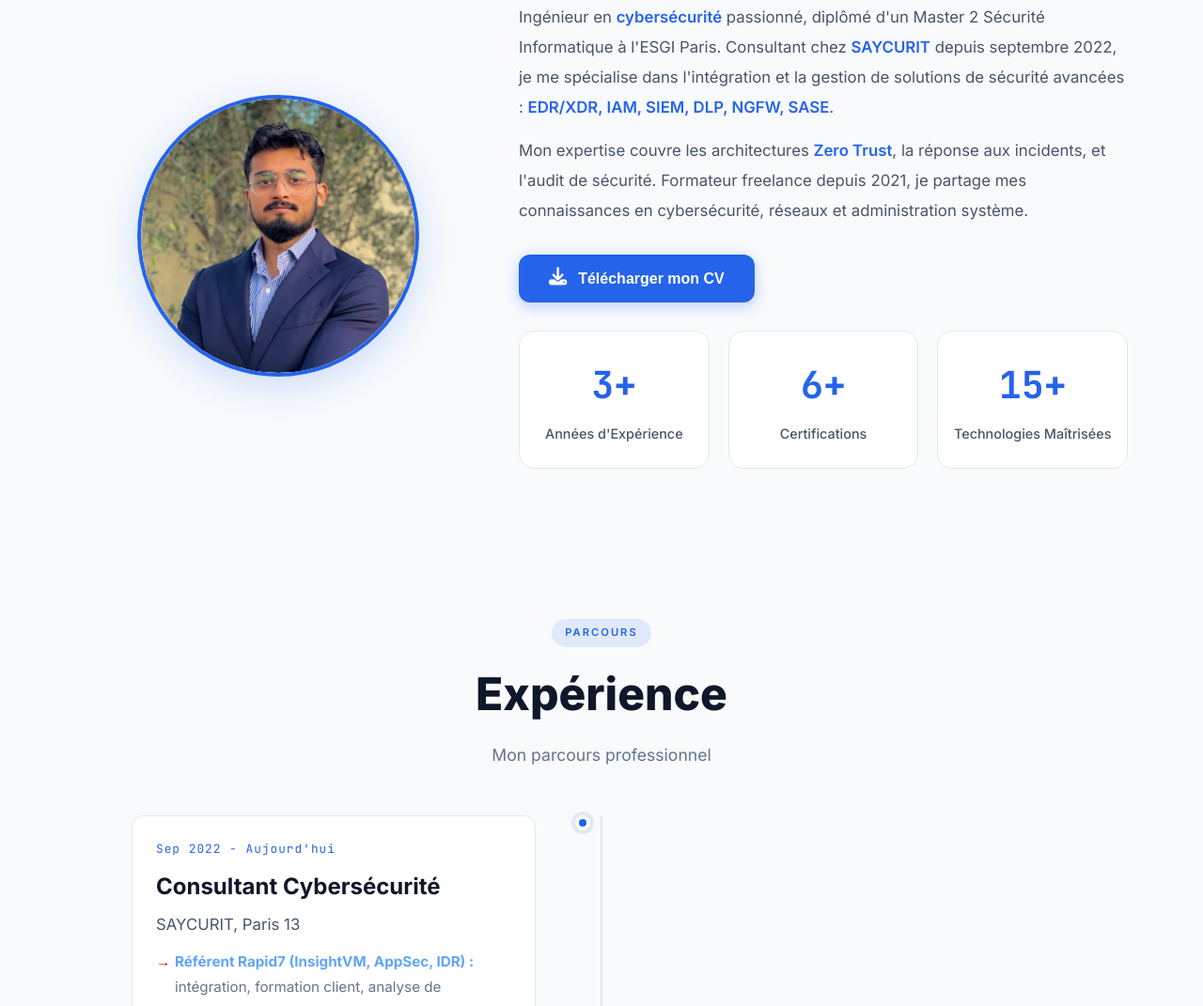
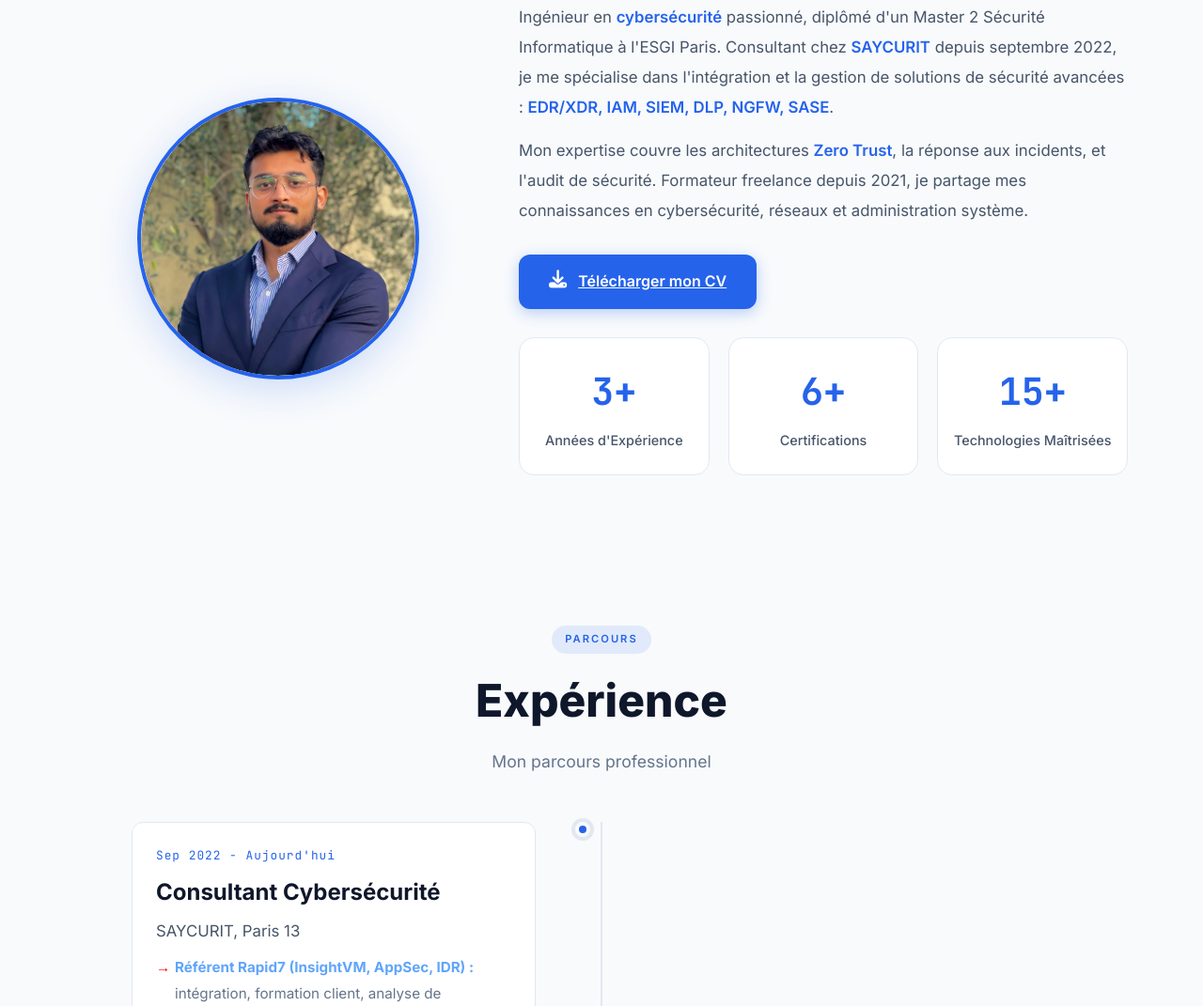
Before and after one commit to VD17/Site_vde, a plain HTML site: page index.html in a window 1280 px wide. Shown: the part 1086-2157 px from the top of the page at 94% size. Drawn offline with Linux system fonts and the light colour scheme.

Commit message:
Update index.html

```diff
--- a/index.html
+++ b/index.html
@@ -1841,13 +1841,21 @@
                     Formateur freelance depuis 2021, je partage mes connaissances en cybersécurité, réseaux et administration système.
                 </p>
 
-                <!-- Bouton téléchargement CV -->
+                <!-- Bouton téléchargement CV
                 <div class="cv-download-container">
                     <button class="cv-download-btn" id="cvDownloadBtn" onclick="downloadCV()">
                         <i class="fas fa-download"></i>
                         <span data-fr="Télécharger mon CV" data-en="Download my Resume">Télécharger mon CV</span>
                     </button>
-                </div>
+                </div> -->
+
+		<div class="cv-download-container">
+  		    <a href="CV_VishalDESAI_FR.pdf" download class="cv-download-btn">
+                      <i class="fas fa-download"></i>
+                      <span>Télécharger mon CV</span>
+                    </a>
+                </div>
+
 
                 <div class="stats-grid">
                     <div class="stat-card">
```
